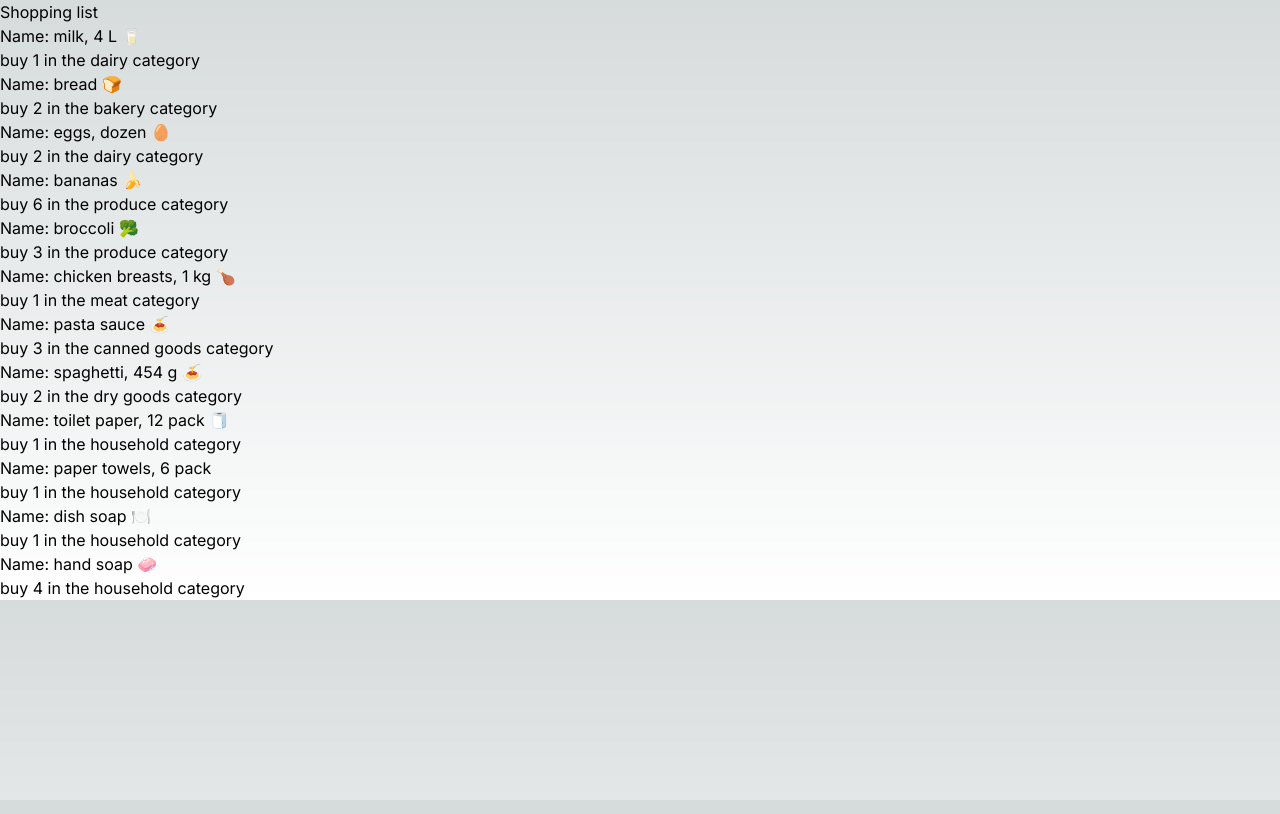
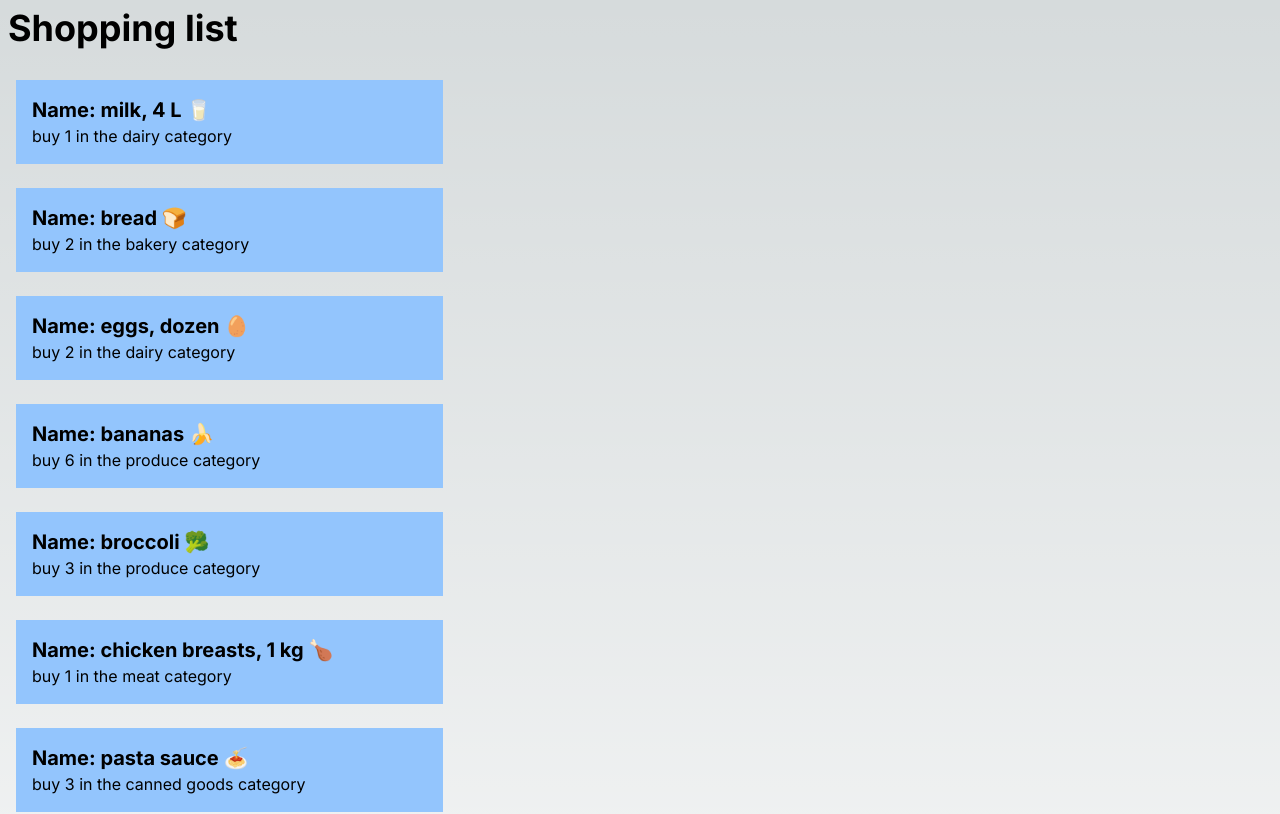
Before and after one commit to rudra-verma-10/cprg306-assignments, a Next.js app: page /week-3 in a window 1280 px wide. Shown: the top 814 px of the page. Built offline with nearby package versions, Linux system fonts and the light colour scheme.

Commit message:
added tailwind css

```diff
--- a/app/week-3/item.js
+++ b/app/week-3/item.js
@@ -1,7 +1,7 @@
 const Item = ({ name, quantity, category }) => {
   return (
-   <ul>
-    <li>
+   <ul className="bg-blue-300 p-4 w-1/3 mt-6 mx-4">
+    <li className="font-bold text-xl">
       Name: {name}
     </li>
     <li>
--- a/app/week-3/page.js
+++ b/app/week-3/page.js
@@ -2,8 +2,8 @@ import ItemList from './item-list';
 
 export default function Page() {
   return (
-    <main>
-      <h1>Shopping list</h1>
+    <main >
+      <h1 className='font-bold text-4xl p-2'>Shopping list</h1>
       <ItemList />
     </main>
   );
```
